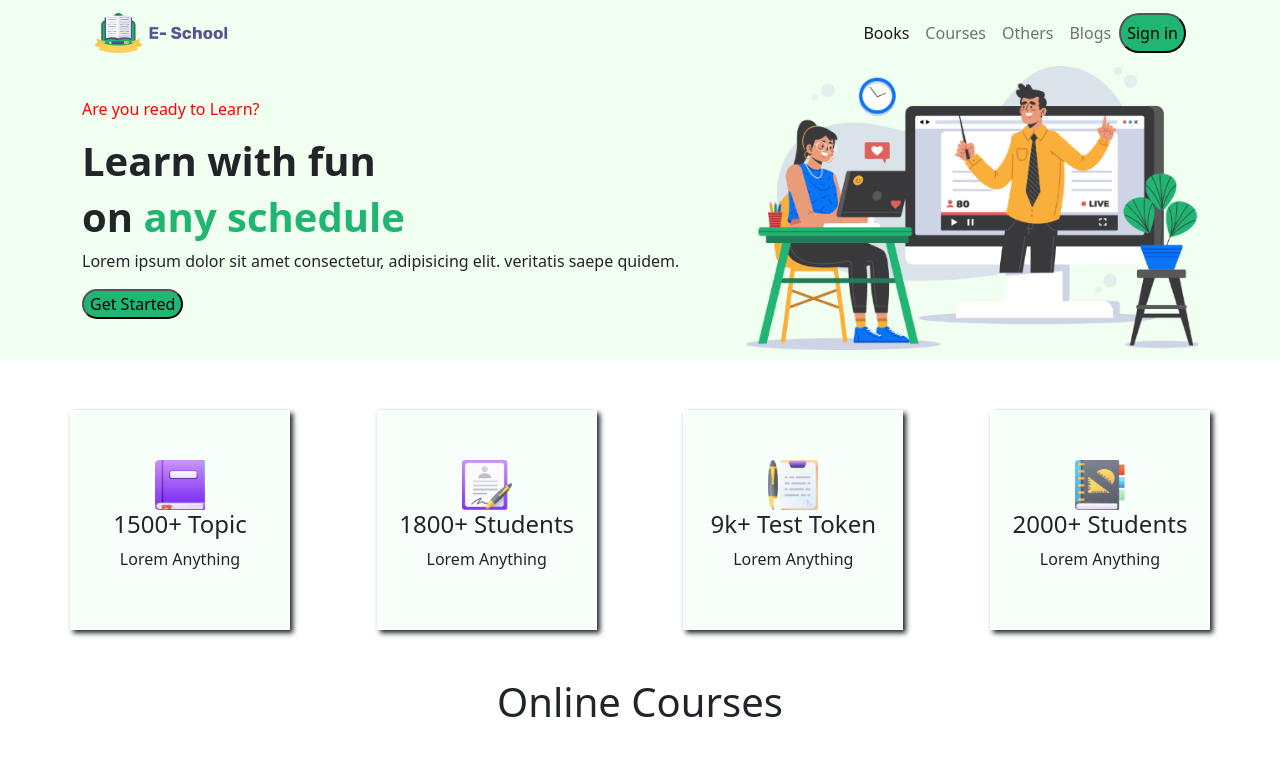
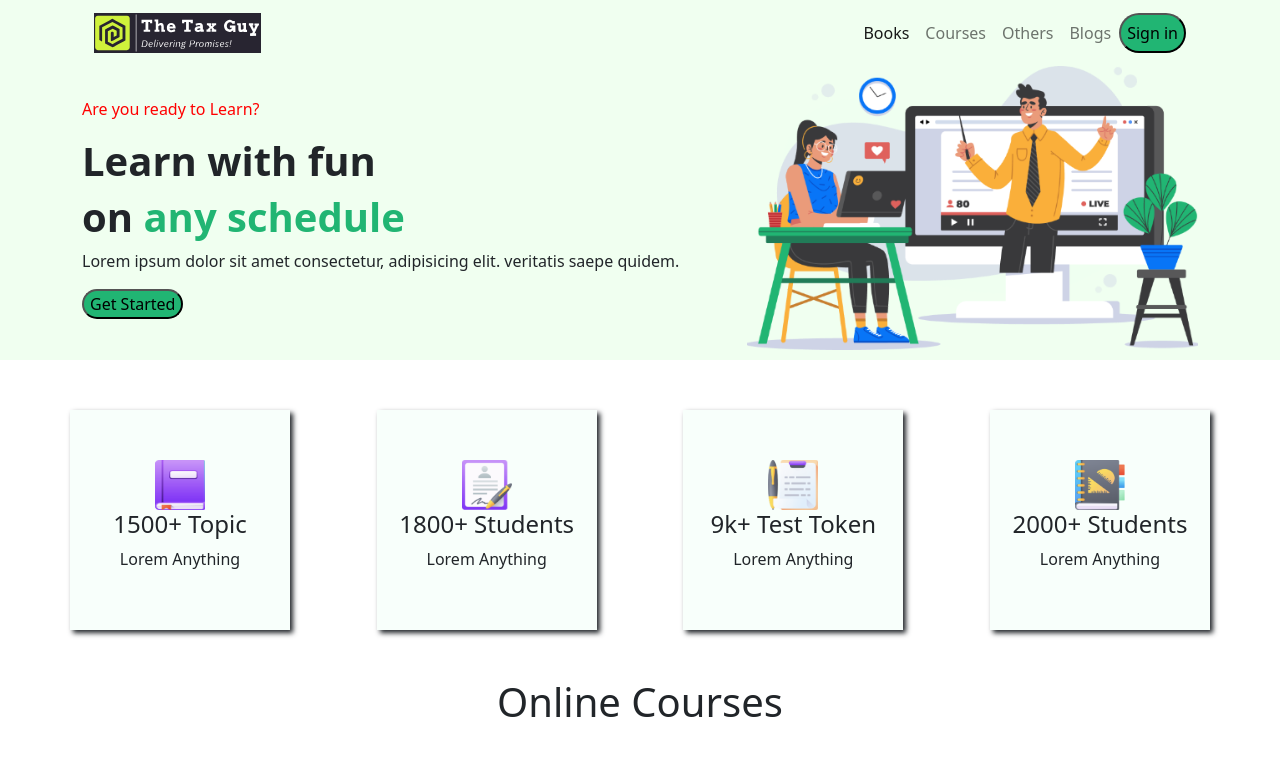
Before and after one commit to Sadik-Ahmmed-Tonmoy/E-School-Figma, a plain HTML site: page index.html in a window 1280 px wide. Shown: the top 779 px of the page. Drawn offline with nearby package versions, Linux system fonts and the light colour scheme.

Commit message:
svg file

```diff
--- a/index.html
+++ b/index.html
@@ -6,6 +6,7 @@
     <title>E-School</title>
     <link href="https://cdn.jsdelivr.net/npm/bootstrap@5.2.2/dist/css/bootstrap.min.css" rel="stylesheet" integrity="sha384-Zenh87qX5JnK2Jl0vWa8Ck2rdkQ2Bzep5IDxbcnCeuOxjzrPF/et3URy9Bv1WTRi" crossorigin="anonymous">
     <link rel="stylesheet" href="style.css">
+
   </head>
   <body>
     <!--Navs & tabs-->
@@ -13,7 +14,7 @@
       <div class="container">
         <nav class="navbar navbar-expand-lg bg-clr">
           <div class="container-fluid">
-            <a class="navbar-brand nav-logo" href="#"><img src="image/ICON/Logo.png" alt=""></a>
+            <a class="navbar-brand nav-logo" href="#"><img src="image/ICON/favicon.svg" alt=""></a>
             <div>
               <button class="navbar-toggler" type="button" data-bs-toggle="collapse" data-bs-target="#navbarNavAltMarkup" aria-controls="navbarNavAltMarkup" aria-expanded="false" aria-label="Toggle navigation">
                 <span class="navbar-toggler-icon"></span>
@@ -140,7 +141,7 @@
     </body>
     <footer>
       <div class="container">
-        <h1 class="d-flex justify-content-center mt-5">Testimonial</h1>
+        <h1 class="d-flex justify-content-center mt-5 pos">Testimonial</h1>
         <div class="top-footer d-flex justify-content-center mt-5">
           <img class="footer-img" src="image/Photos/Man.png" alt="">
           <p class="footer-size">There are many variations of passages of Lorem Ipsum available, but the
--- a/style.css
+++ b/style.css
@@ -1,7 +1,8 @@
 /*navbar*/
 .nav-logo img{
   height: 40px;
-  width: auto
+  width: auto;
+  background: #282531;
 }
 
 /*Banner*/
```
Also changed, not shown: image/ICON/TGFpng.png (added), image/ICON/favicon.svg (added).
